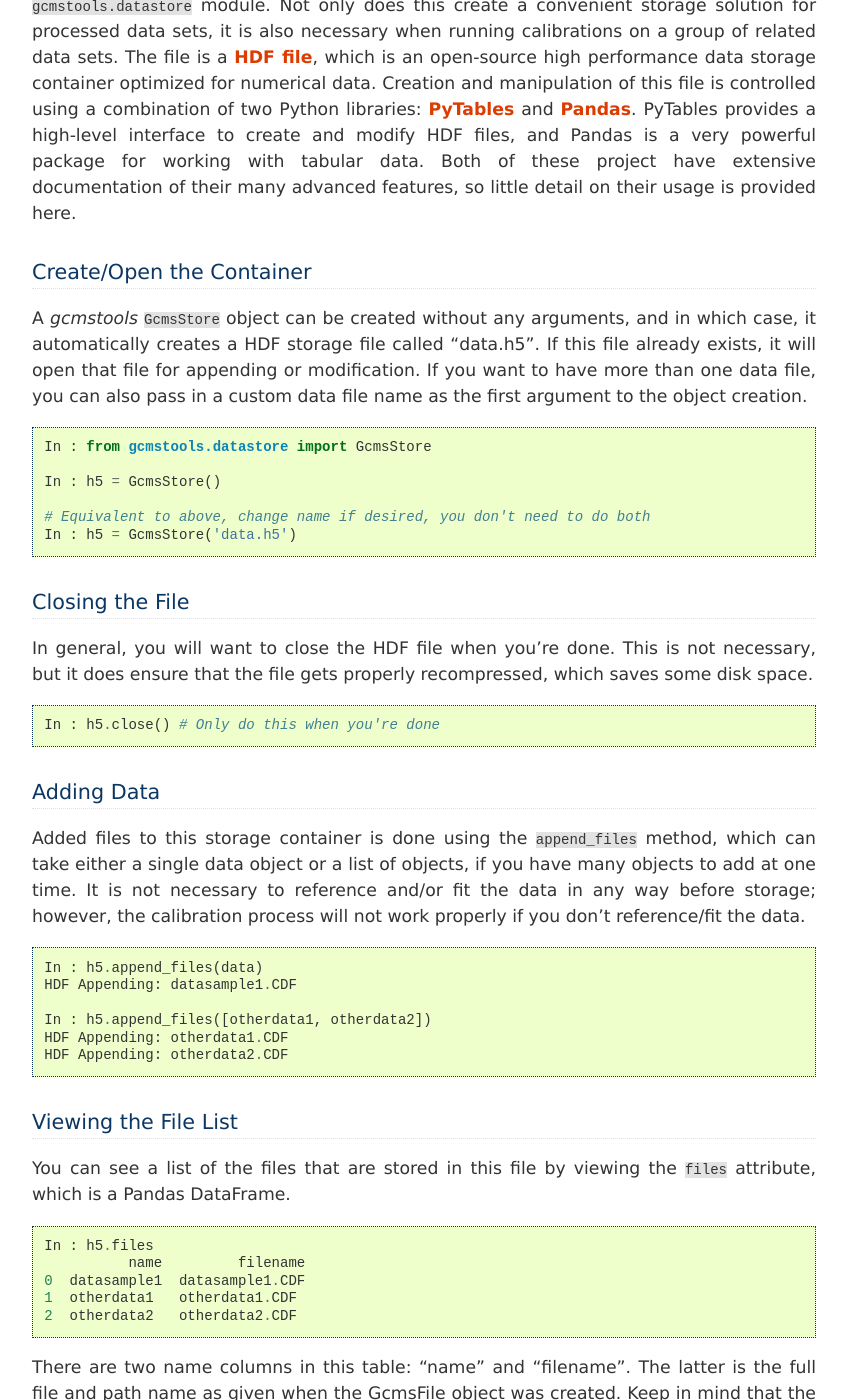
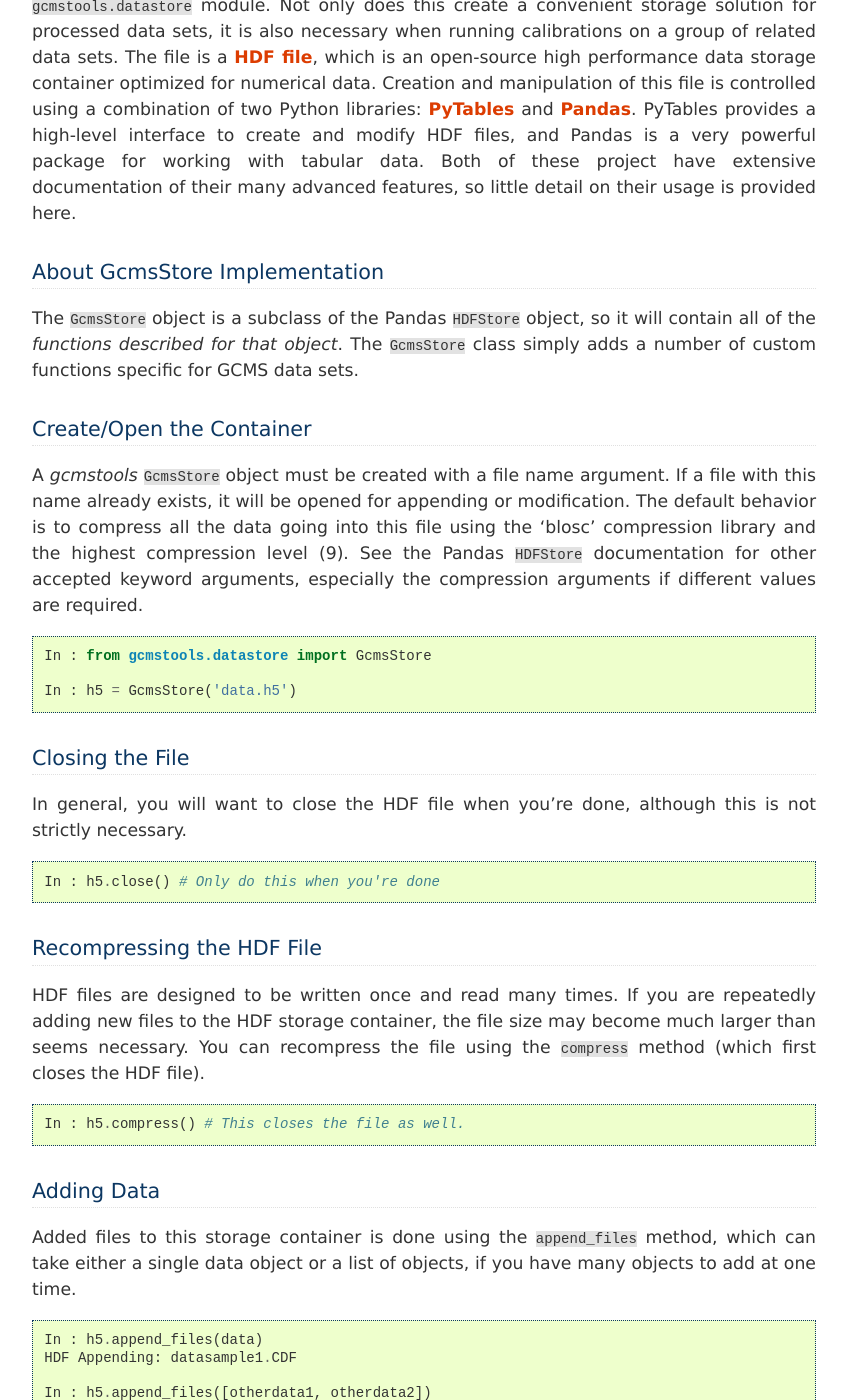
Before and after one commit to rnelsonchem/gcmstools, a Sphinx documentation site: the page built from docs/storage.rst, in a window 1280 px wide and 1400 px high, scrolled down 224 px. Shown: the whole window, without its empty margins (216-1064 px from the left). Built offline with Sphinx 7.4.7, drawn with Linux system fonts in a browser that asks for light colours; some of the changed text lies outside the part shown.

Commit message:
Updated the docs for GcmsStore update
The updates to the GcmsStore class require a large number of changes to the
documentation. I also updated the doc strings and comments for a number of the
python files.

```diff
--- a/docs/appendB.rst
+++ b/docs/appendB.rst
@@ -88,7 +88,7 @@ Or by reading out a data file from a HDF storage file::
 
     In : h5 = GcmsStore('data.h5')
 
-    In : data = h5.extract_data('datasample1')
+    In : data = h5.extract_gcms('datasample1')
 
 *Step 2: Optional*
 
@@ -189,7 +189,7 @@ Or from the HDF file.
 
     In : h5 = GcmsStore('data.h5')
 
-    In : data = h5.extract_data('datasample1.CDF')
+    In : data = h5.extract_gcms('datasample1.CDF')
 
 *Step 2*
 
--- a/docs/autoint.rst
+++ b/docs/autoint.rst
@@ -9,8 +9,9 @@ located in the ``gcmstools.general`` module.
     In : from gcmstools.general import proc_data
 
 This function only has two required arguments: 1) the path to the folder that
-contains *all* of the GCMS files and 2) the name of the data file that you'd
-like to generate. In this example, our data is in the folder "data" and our processed data file is called "data.h5".
+contains *all* of the GCMS files and 2) the name of the HDF data file that
+you'd like to generate. In this example, our data is in the folder "data" and
+our processed data file is called "data.h5".
 
 .. code::
 
--- a/docs/calibration.rst
+++ b/docs/calibration.rst
@@ -23,7 +23,7 @@ can also be passed in on construction to open a different HDF file.
 Closing the HDF File
 ++++++++++++++++++++
 
-In general, you will want to close the calibration file when you're done. This
+In general, you will want to close the HDF file when you're done. This
 is not necessary, but it does ensure that the file gets properly compressed,
 which saves some disk space. If you don't do this, though, it won't hurt
 anything.
--- a/docs/storage.rst
+++ b/docs/storage.rst
@@ -17,43 +17,63 @@ features, so little detail on their usage is provided here.
 .. _PyTables: http://www.pytables.org/moin
 .. _Pandas: http://pandas.pydata.org/
 
+
+About GcmsStore Implementation
+------------------------------
+
+The ``GcmsStore`` object is a subclass of the Pandas ``HDFStore`` object, so
+it will contain all of the `functions described for that object`. The
+``GcmsStore`` class simply adds a number of custom functions specific for GCMS
+data sets.
+
+.. _functions described for that object: http://pandas.pydata.org/
+        pandas-docs/dev/io.html#hdf5-pytables
+
 Create/Open the Container
 -------------------------
 
-A *gcmstools* ``GcmsStore`` object can be created without any arguments, and
-in which case, it automatically creates a HDF storage file called "data.h5".
-If this file already exists, it will open that file for appending or
-modification. If you want to have more than one data file, you can also pass
-in a custom data file name as the first argument to the object creation.
+A *gcmstools* ``GcmsStore`` object must be created with a file name argument.
+If a file with this name already exists, it will be opened for appending or
+modification. The default behavior is to compress all the data going into this
+file using the 'blosc' compression library and the highest compression level
+(9). See the Pandas ``HDFStore`` documentation for other accepted keyword
+arguments, especially the compression arguments if different values are
+required.
 
 .. code::
 
     In : from gcmstools.datastore import GcmsStore
 
-    In : h5 = GcmsStore()
-
-    # Equivalent to above, change name if desired, you don't need to do both
     In : h5 = GcmsStore('data.h5')
 
 Closing the File
 ----------------
 
-In general, you will want to close the HDF file when you're done. This is not
-necessary, but it does ensure that the file gets properly recompressed, which
-saves some disk space.
+In general, you will want to close the HDF file when you're done, although
+this is not strictly necessary.
 
 .. code::
 
     In : h5.close() # Only do this when you're done
+
+Recompressing the HDF File
+--------------------------
+
+HDF files are designed to be written once and read many times. If you are
+repeatedly adding new files to the HDF storage container, the file size may
+become much larger than seems necessary. You can recompress the file using the
+``compress`` method (which first closes the HDF file).
+
+.. code::
+
+    In : h5.compress() # This closes the file as well.
 
 Adding Data
 -----------
 
 Added files to this storage container is done using the ``append_files``
 method, which can take either a single data object or a list of objects, if
-you have many objects to add at one time. It is not necessary to reference
-and/or fit the data in any way before storage; however, the calibration
-process will not work properly if you don't reference/fit the data.
+you have many objects to add at one time.
 
 .. code::
 
@@ -63,6 +83,13 @@ process will not work properly if you don't reference/fit the data.
     In : h5.append_files([otherdata1, otherdata2])
     HDF Appending: otherdata1.CDF
     HDF Appending: otherdata2.CDF
+
+Data files can be added at any stage of the processing chain; however, the
+calibration process will not work properly if you don't reference/fit the data
+first.  You can add an already existing data file as well. The GcmsStore
+object will check if that file is different than the saved version before
+overwriting the existing object. If it is not changed, then the file will be
+skipped.
 
 .. _procfiles:
 
@@ -99,7 +126,7 @@ with a number, the prefix "num" is added.
 Extracting Stored Data
 ----------------------
 
-You can extract data from the storage file using the ``extract_data`` method.
+You can extract data from the storage file using the ``extract_gcms`` method.
 This function takes one argument which is the name of the dataset that you
 want to extract. This name can be either the simplified name or the full
 filename (with or without the path). The extracted data is the same file
@@ -107,9 +134,9 @@ object type as you stored originally.
 
 .. code::
 
-    In : extracted = h5.extract_data('datasample1')
+    In : extracted = h5.extract_gcms('datasample1')
 
-    In : extratced.filetype
+    In : extracted.filetype
     Out: "AiaFile"
 
 
@@ -118,13 +145,13 @@ Stored Data Tables
 
 This HDF data file may contain a number of Pandas data tables (DataFrames)
 with information about the files, calibration, etc. A list of currently
-available tables can be obtained from the ``pdh5`` attribute of the
-``GcmsStore`` object. (Note: you won't see these attributes using :ref:`tab
-completion <ipytab>`. You must directly inspect ``pdh5``.
+available tables can be obtained by directly examining the ``GcmsStore`` by
+directly examining the ``GcmsStore`` instance. (Note: you won't see these
+attributes using :ref:`tab completion <ipytab>`.)
 
 .. code::
 
-    In : h5.pdh5
+    In : h5
     Out:
     <class 'pandas.io.pytables.HDFStore'>
     File path: data.h5
@@ -133,11 +160,11 @@ completion <ipytab>`. You must directly inspect ``pdh5``.
     /datacal                frame        (shape->[49,6])
     /files                  frame        (shape->[1,2])
 
-To view these tables, just append the table name after ``pdh5``.
+Directly viewing these tables is trivial.
 
 .. code::
 
-    In : h5.pdh5.calibration
+    In : h5.calibration
     Out:
                    Start  Stop  Standard         slope      intercept         r  \
     Compound
```
Also changed, not shown: other parts of docs/appendB.rst (+1 -1 lines), 3 other files.
